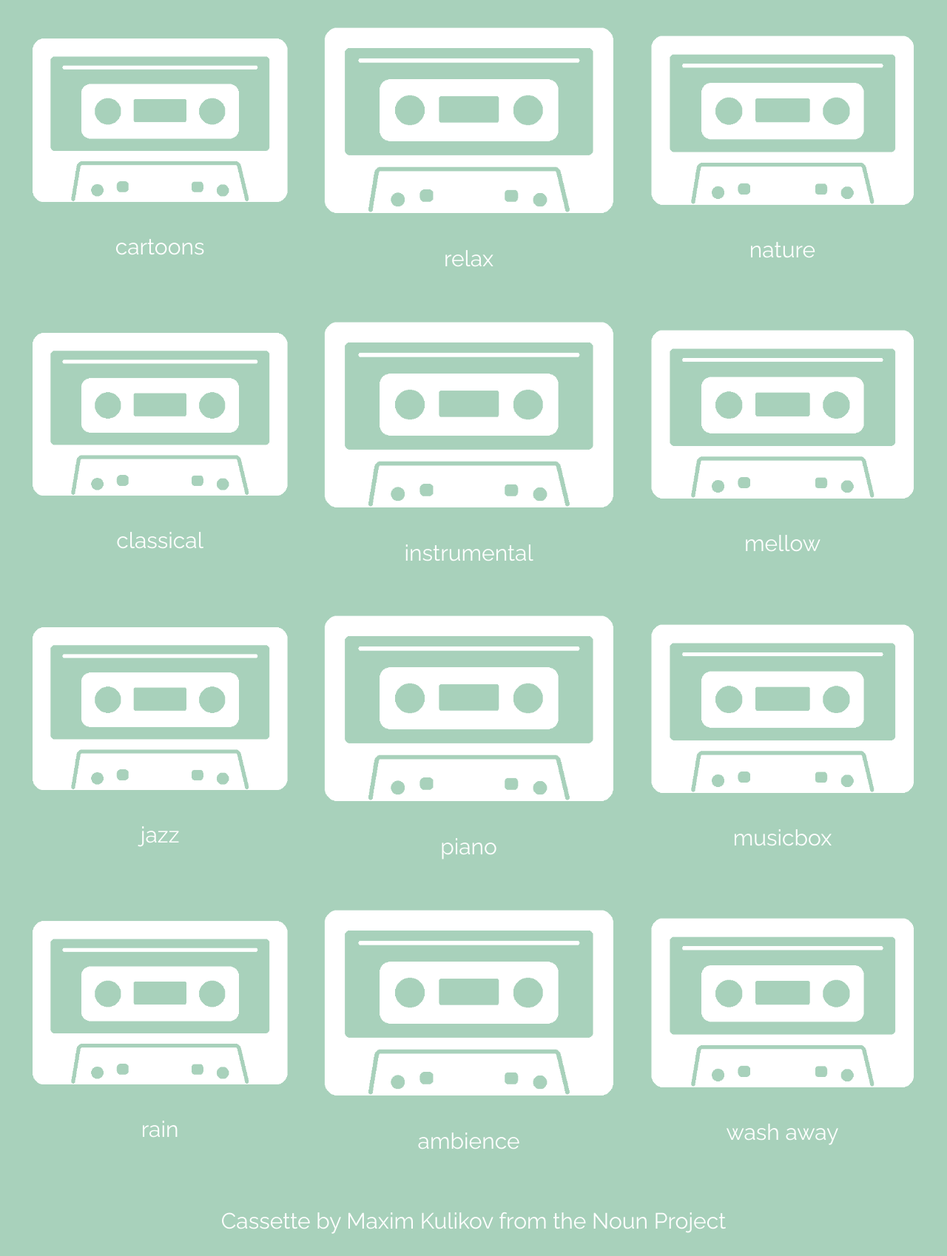
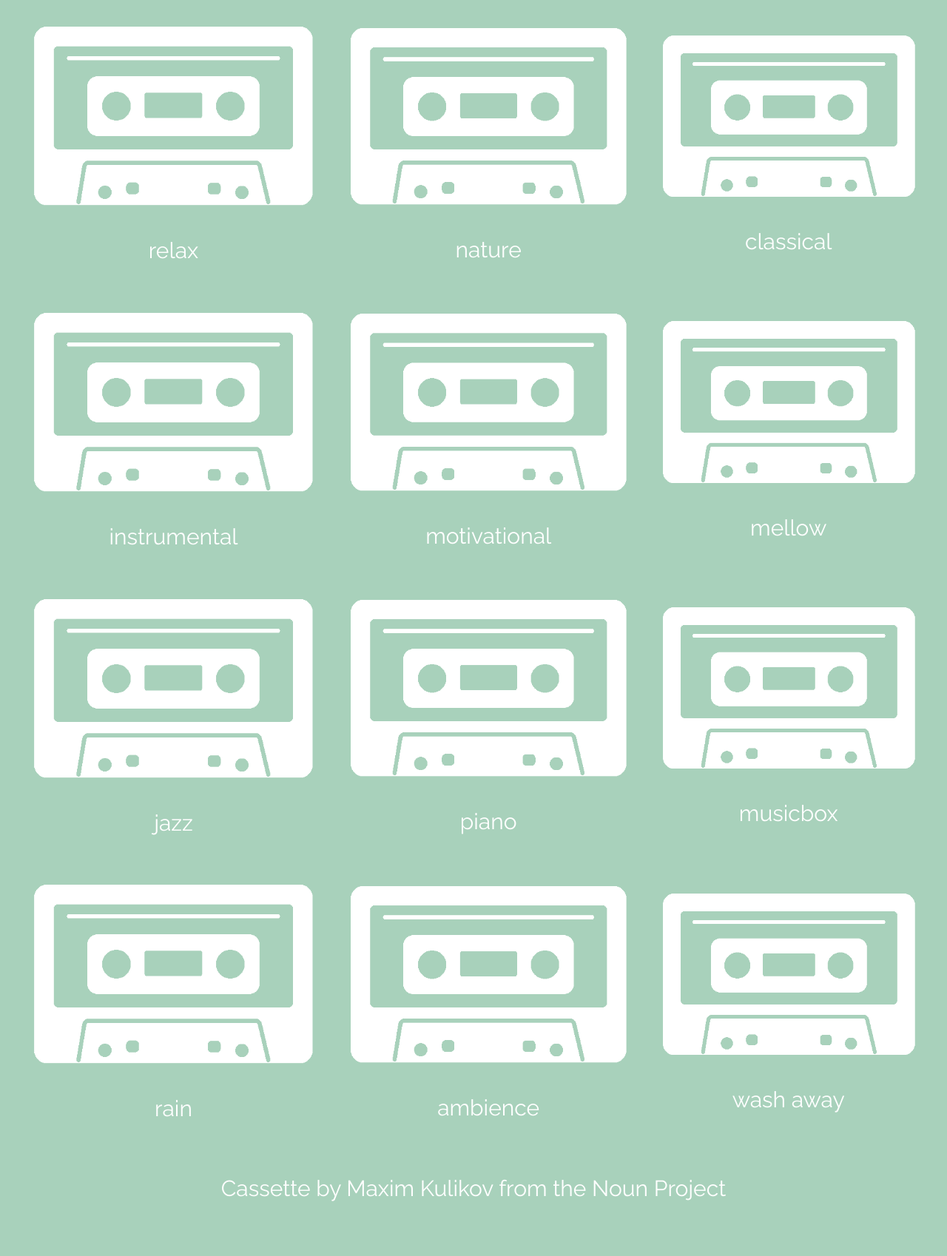
Before and after one commit to cssi-atx-2018/EVALution, a Python web app: template templates/music.html in a window 1280 px wide. Shown: the part 77-1775 px from the top of the page at 74% size. After the commit the page ends 1701 px from the top, so only its background shows below. Run offline with Jinja, Linux system fonts and the light colour scheme; the template is opened without the code that fills it, so the values that code supplies are empty.

Commit message:
added brookes playlist to music

```diff
--- a/css/music.css
+++ b/css/music.css
@@ -43,7 +43,7 @@
 
 .tape {
   width: 100%;
-  height: auto;
+  height: 100%;
 
 }
 
--- a/templates/music.html
+++ b/templates/music.html
@@ -19,10 +19,6 @@
   <body>
     <div class="music">
       <div class="inline">
-        <a href="https://open.spotify.com/user/spotify/playlist/37i9dQZF1DWVs8I62NcHks"><img src="css/tape3.png" class="tape"></a>
-        <p>cartoons</p>
-      </div>
-      <div class="inline">
         <a href="https://open.spotify.com/user/spotify/playlist/37i9dQZF1DWU0ScTcjJBdj"><img src="css/tape3.png" class="tape"></a>
         <p>relax</p>
       </div>
@@ -37,6 +33,10 @@
       <div class="inline">
         <a href="https://open.spotify.com/user/spotify/playlist/37i9dQZF1DWXrDQedVqw6q"><img src="css/tape3.png" class="tape"></a>
         <p>instrumental</p>
+      </div>
+      <div class="inline">
+        <a href="https://open.spotify.com/user/b.lenee/playlist/3mFmUR2Lta62EngBlqabMe"><img src="css/tape3.png" class="tape"></a>
+        <p>motivational</p>
       </div>
       <div class="inline">
         <a href="https://open.spotify.com/user/spotify/playlist/37i9dQZF1DX3qCx5yEZkcJ"><img src="css/tape3.png" class="tape"></a>
```
